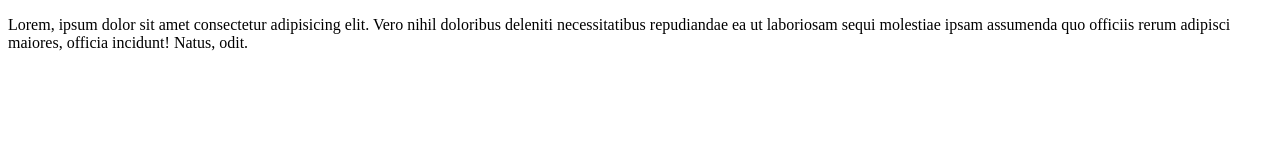
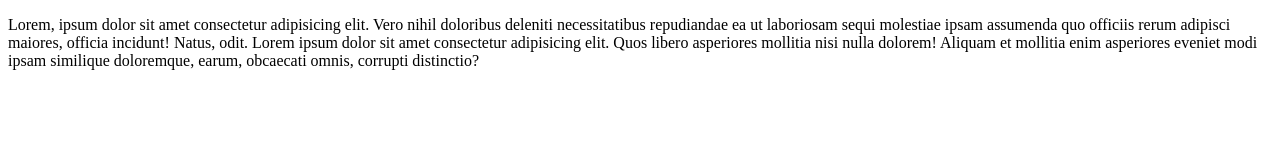
Before and after one commit to sharifulrabby/my-first-github-repo, a plain HTML site: page Index.html in a window 1280 px wide. Drawn offline with Linux system fonts and the light colour scheme.

Commit message:
My Website

```diff
--- a/Index.html
+++ b/Index.html
@@ -6,7 +6,7 @@
     <title>My First Github Repo</title>
 </head>
 <body>
-    <p>Lorem, ipsum dolor sit amet consectetur adipisicing elit. Vero nihil doloribus deleniti necessitatibus repudiandae ea ut laboriosam sequi molestiae ipsam assumenda quo officiis rerum adipisci maiores, officia incidunt! Natus, odit.</p>
+    <p>Lorem, ipsum dolor sit amet consectetur adipisicing elit. Vero nihil doloribus deleniti necessitatibus repudiandae ea ut laboriosam sequi molestiae ipsam assumenda quo officiis rerum adipisci maiores, officia incidunt! Natus, odit. Lorem ipsum dolor sit amet consectetur adipisicing elit. Quos libero asperiores mollitia nisi nulla dolorem! Aliquam et mollitia enim asperiores eveniet modi ipsam similique doloremque, earum, obcaecati omnis, corrupti distinctio?</p>
 
 </body>
 </html>
```
